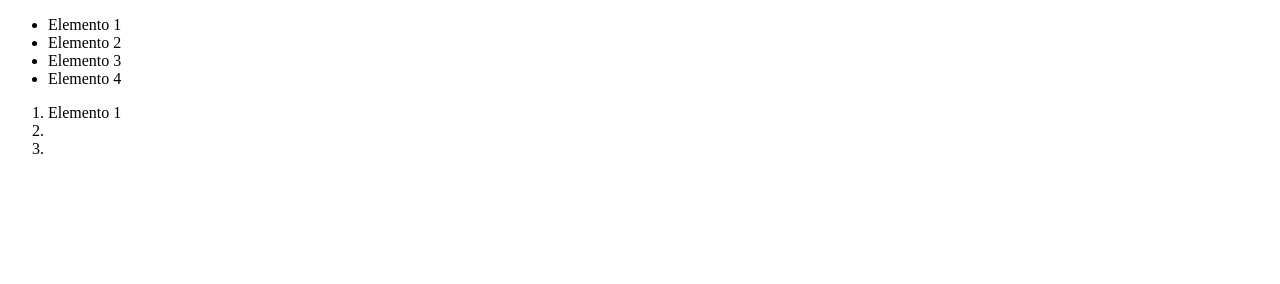
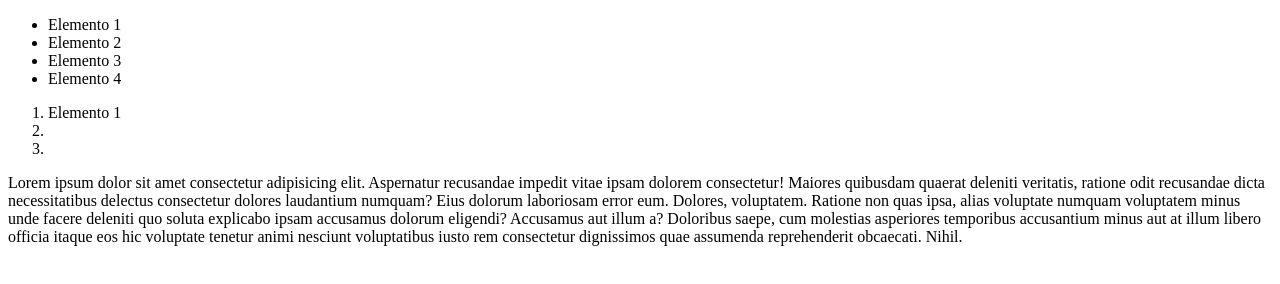
Before and after one commit to Pandacreatius/CERTIFICADO-WEB-AREA-FORMACION, a plain HTML site: page index2.html in a window 1280 px wide. Drawn offline with Linux system fonts and the light colour scheme.

Commit message:
añado párrafo y sección

```diff
--- a/index2.html
+++ b/index2.html
@@ -20,5 +20,11 @@
         <li></li>
     </ol>
 
+    <section>
+        <p>Lorem ipsum dolor sit amet consectetur adipisicing elit. Aspernatur recusandae impedit vitae ipsam dolorem consectetur! Maiores quibusdam quaerat deleniti veritatis, ratione odit recusandae dicta necessitatibus delectus consectetur dolores laudantium numquam?
+        Eius dolorum laboriosam error eum. Dolores, voluptatem. Ratione non quas ipsa, alias voluptate numquam voluptatem minus unde facere deleniti quo soluta explicabo ipsam accusamus dolorum eligendi? Accusamus aut illum a?
+        Doloribus saepe, cum molestias asperiores temporibus accusantium minus aut at illum libero officia itaque eos hic voluptate tenetur animi nesciunt voluptatibus iusto rem consectetur dignissimos quae assumenda reprehenderit obcaecati. Nihil.</p>
+    </section>
+
 </body>
 </html>
```
